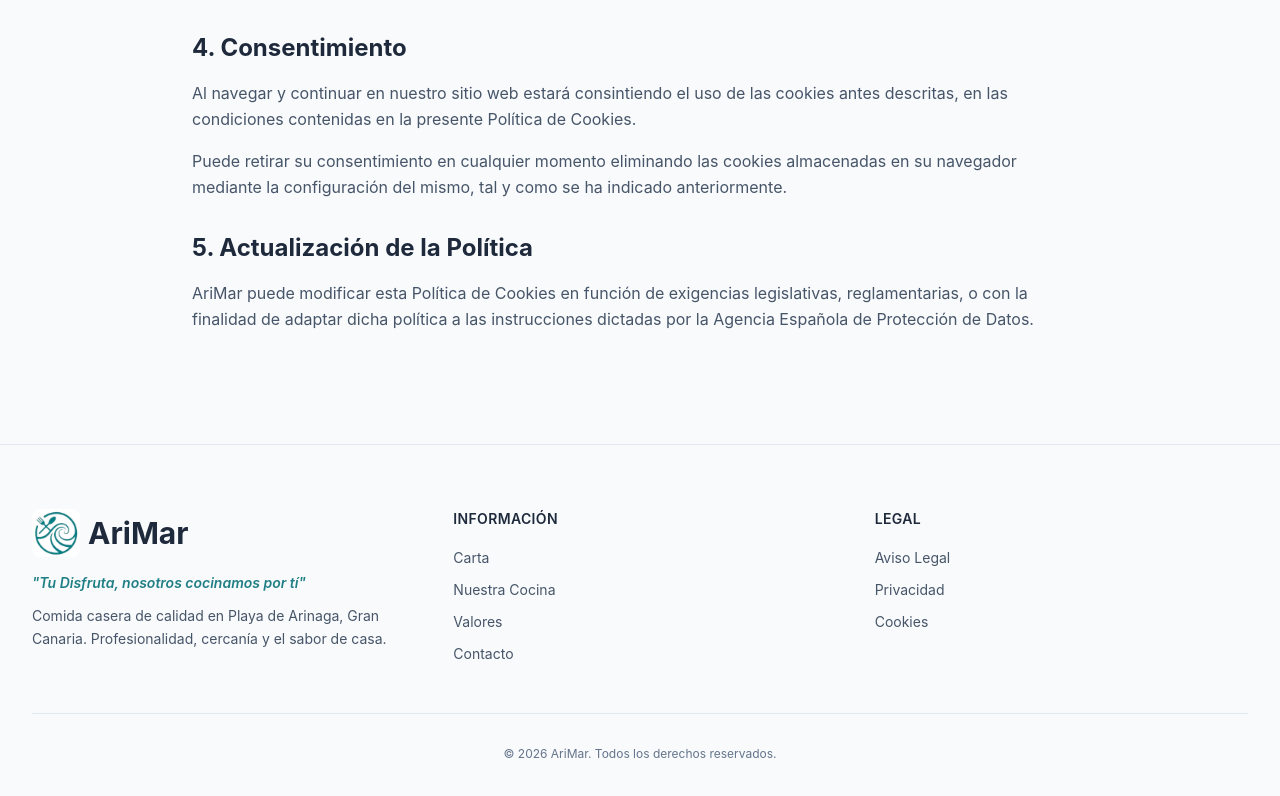
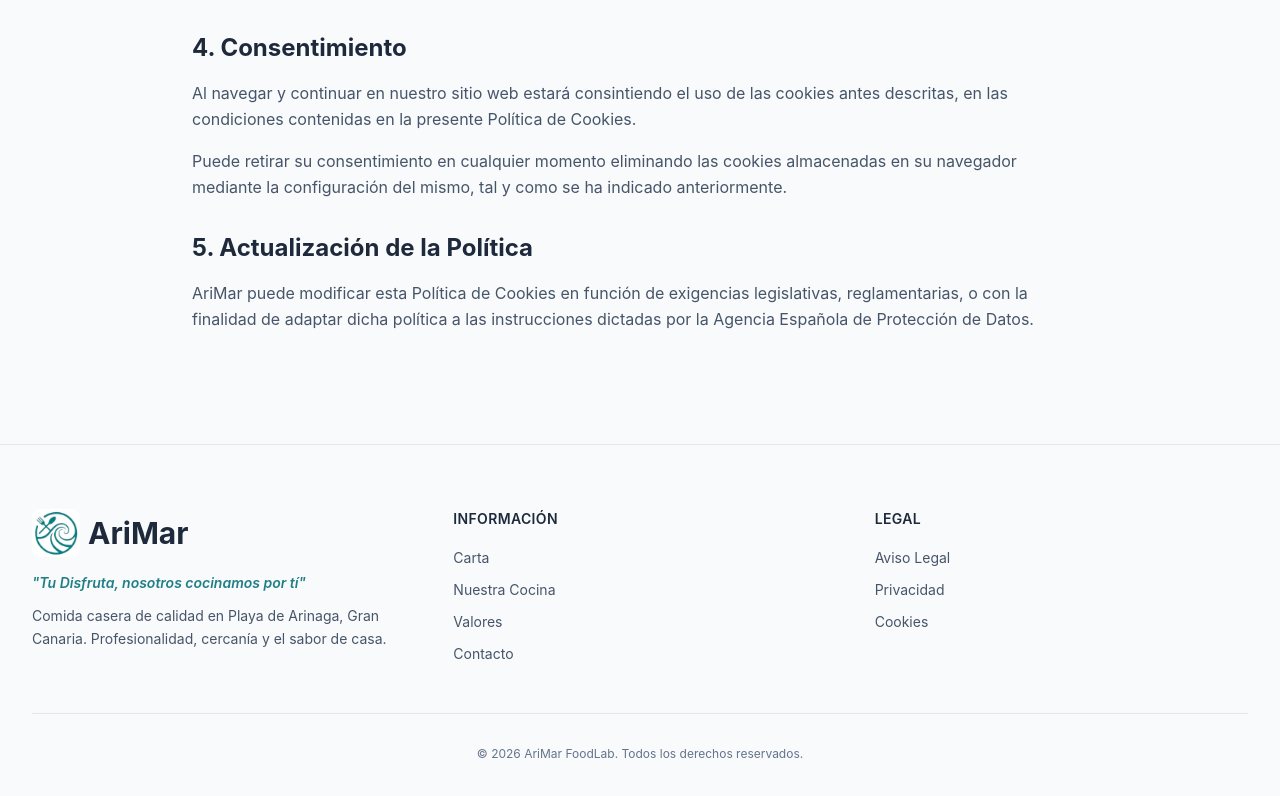
Before and after one commit to talaverilla85/ArimarWeb, a Next.js app: page /legal/cookies in a window 1280 px wide. Shown: the part 828-1624 px from the top of the page. Built offline with nearby package versions, Linux system fonts and the light colour scheme.

Commit message:
actualizado nombre

```diff
--- a/components/Footer.tsx
+++ b/components/Footer.tsx
@@ -92,7 +92,7 @@ export default function Footer() {
 
         <div className="mt-8 md:mt-12 pt-8 border-t border-slate-200">
           <p className="text-xs text-slate-500 text-center">
-            © {new Date().getFullYear()} AriMar. Todos los derechos reservados.
+            © {new Date().getFullYear()} AriMar FoodLab. Todos los derechos reservados.
           </p>
         </div>
       </div>
```
